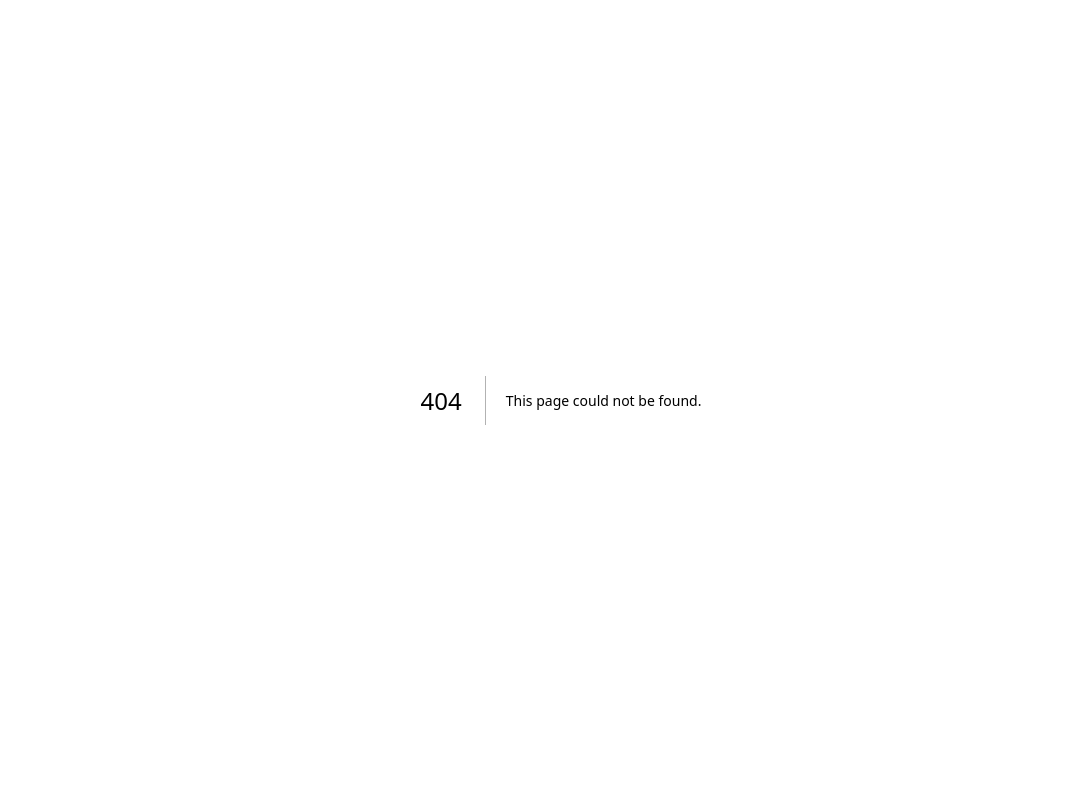
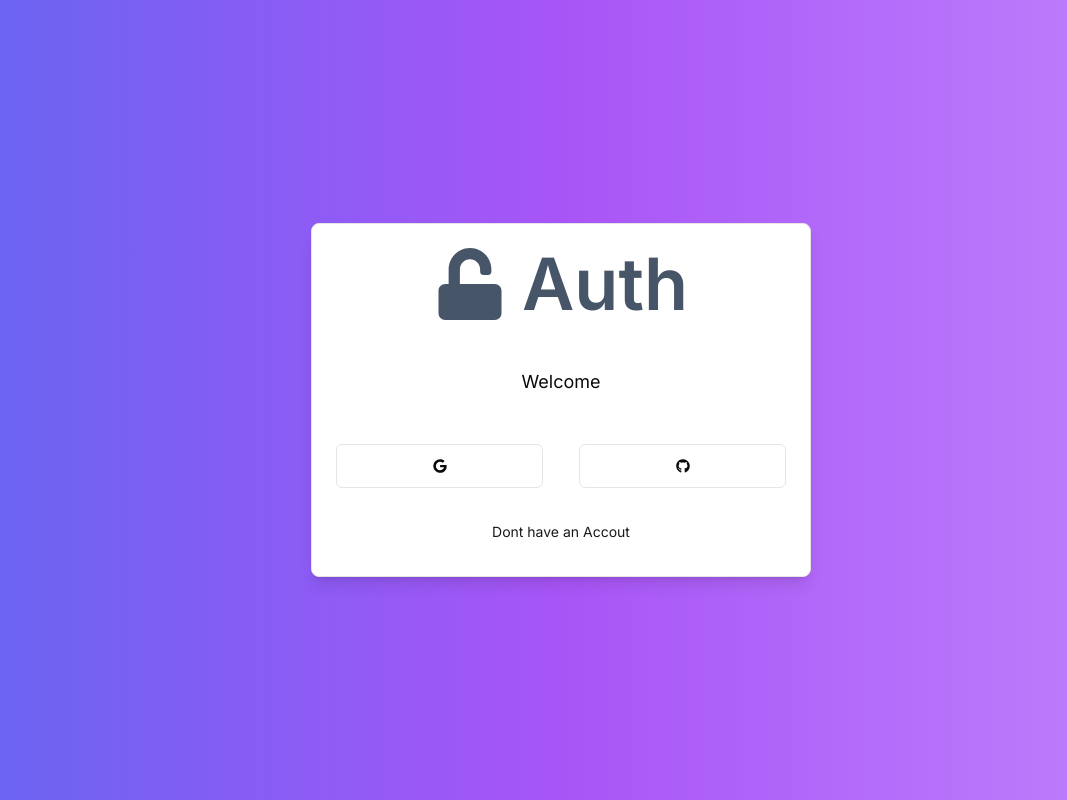
Before and after one commit to efegorkemumit/my-authProject, a Next.js app: page /auth/login in a window 1280 px wide. Before the commit this address had no page. Shown: the whole page, without its empty margins (79-1146 px from the left). Built offline with nearby package versions, Linux system fonts and the light colour scheme.

Commit message:
Card Wrapper

```diff
--- /dev/null
+++ b/app/auth/layout.tsx
@@ -0,0 +1,22 @@
+import React from 'react'
+
+interface AuthLayoutProps{
+    children: React.ReactNode
+}
+
+const layout = ({ children}: AuthLayoutProps) => {
+  return (
+    <div  className='    flex
+    h-full
+    flex-col
+    items-center
+    justify-center
+    bg-gradient-to-r from-indigo-500 via-purple-500 to-purple-400
+'>
+{children}
+
+    </div>
+  )
+}
+
+export default layout
--- /dev/null
+++ b/app/auth/login/page.tsx
@@ -0,0 +1,10 @@
+import LoginForm from '@/components/auth/LoginForm'
+import React from 'react'
+
+const LoginPage = () => {
+  return (
+    <LoginForm/>
+  )
+}
+
+export default LoginPage
--- a/app/page.tsx
+++ b/app/page.tsx
@@ -31,7 +31,7 @@ export default function Home() {
       <LoginButton>
 
 <Button variant="secondary" size="lg">
-  Sing In
+  Sign In
 </Button>
 </LoginButton>
       </div>
--- /dev/null
+++ b/components/auth/LoginForm.tsx
@@ -0,0 +1,18 @@
+import React from 'react'
+import CardWrapper from './card-wrapper'
+
+const LoginForm = () => {
+  return (
+   <CardWrapper
+   headerLabel="Welcome"
+   backButtonLabel="Dont have an Accout"
+   backButtonHref="/auth/register"
+   showSocail
+   >
+
+
+   </CardWrapper>
+  )
+}
+
+export default LoginForm
--- /dev/null
+++ b/components/auth/back-button.tsx
@@ -0,0 +1,21 @@
+import React from 'react'
+import { Button } from '../ui/button';
+import Link from 'next/link';
+
+interface BackButtonProps{
+    href:string;
+    label:string
+}
+
+const BackButton = ({label, href}) => {
+  return (
+    <Button variant="link" asChild className='w-full font-normal '>
+        <Link href={href}>
+        {label}
+             </Link>
+
+    </Button>
+  )
+}
+
+export default BackButton
--- /dev/null
+++ b/components/auth/card-wrapper.tsx
@@ -0,0 +1,41 @@
+import React from 'react'
+import { Card, CardContent, CardFooter, CardHeader } from '../ui/card';
+import Header from './header';
+import BackButton from './back-button';
+import Social from './social';
+
+interface CardWrapperProps{
+    children : React.ReactNode;
+    headerLabel : string;
+    backButtonLabel : string;
+    backButtonHref: string;
+    showSocail? :boolean
+}
+
+const CardWrapper = ({
+    children, headerLabel, backButtonHref, backButtonLabel ,showSocail
+}) => {
+  return (
+    <Card className='w-[500px] shadow-lg'>
+      <CardHeader>
+       <Header label={headerLabel}></Header>
+      </CardHeader>
+      <CardContent>
+        {children}
+      </CardContent>
+      {showSocail && (
+        <CardFooter>
+          <Social></Social>
+        </CardFooter>
+      )}
+
+      <CardFooter>
+        <BackButton href={backButtonHref} label={backButtonLabel}></BackButton>
+      </CardFooter>
+
+
+    </Card>
+  )
+}
+
+export default CardWrapper
--- /dev/null
+++ b/components/auth/header.tsx
@@ -0,0 +1,26 @@
+import React from 'react'
+import { FaUnlock } from "react-icons/fa";
+
+interface HeaderProps{
+    label: string
+
+}
+
+const Header = ({label}) => {
+  return (
+    <div className='w-full flex flex-col gap-4 items-center justify-center'>
+               <h1 className="flex font-semibold text-7xl gap-4 text-slate-600">
+
+
+<FaUnlock />  Auth
+</h1>
+
+
+      <p className=' text-lg mt-8'>  {label} </p>
+
+
+    </div>
+  )
+}
+
+export default Header
--- /dev/null
+++ b/components/auth/social.tsx
@@ -0,0 +1,34 @@
+import React from 'react'
+import { Button } from '../ui/button'
+import { FaGoogle, FaGithub } from "react-icons/fa";
+
+const Social = () => {
+  return (
+    <div className='flex items-center w-full gap-9 '>
+
+        <Button size="lg"
+        className='w-full'
+        variant="outline"
+
+    >
+        <FaGoogle></FaGoogle>
+
+
+        </Button>
+
+        <Button size="lg"
+        className='w-full'
+        variant="outline"
+
+    >
+        <FaGithub></FaGithub>
+
+
+        </Button>
+
+
+    </div>
+  )
+}
+
+export default Social
```
